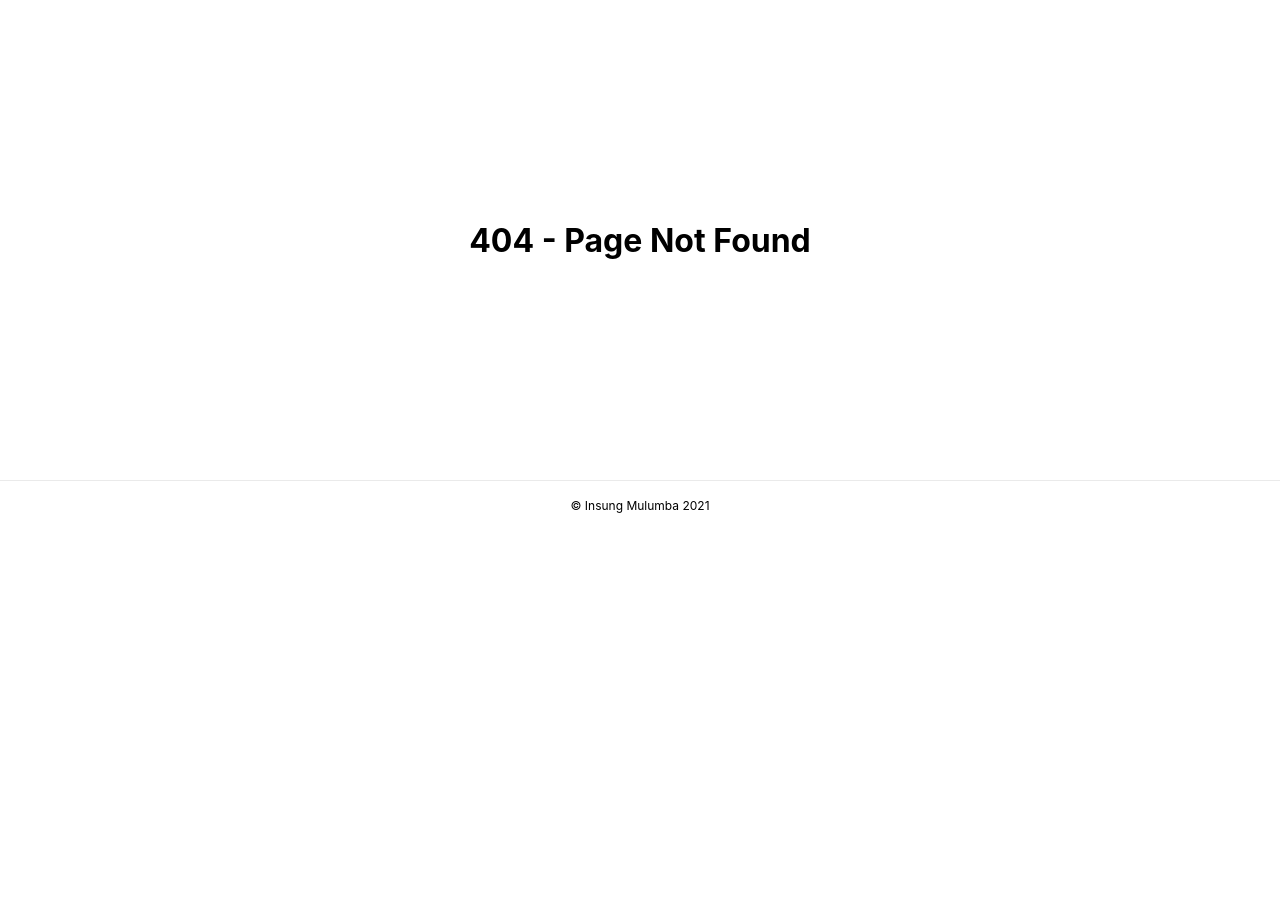
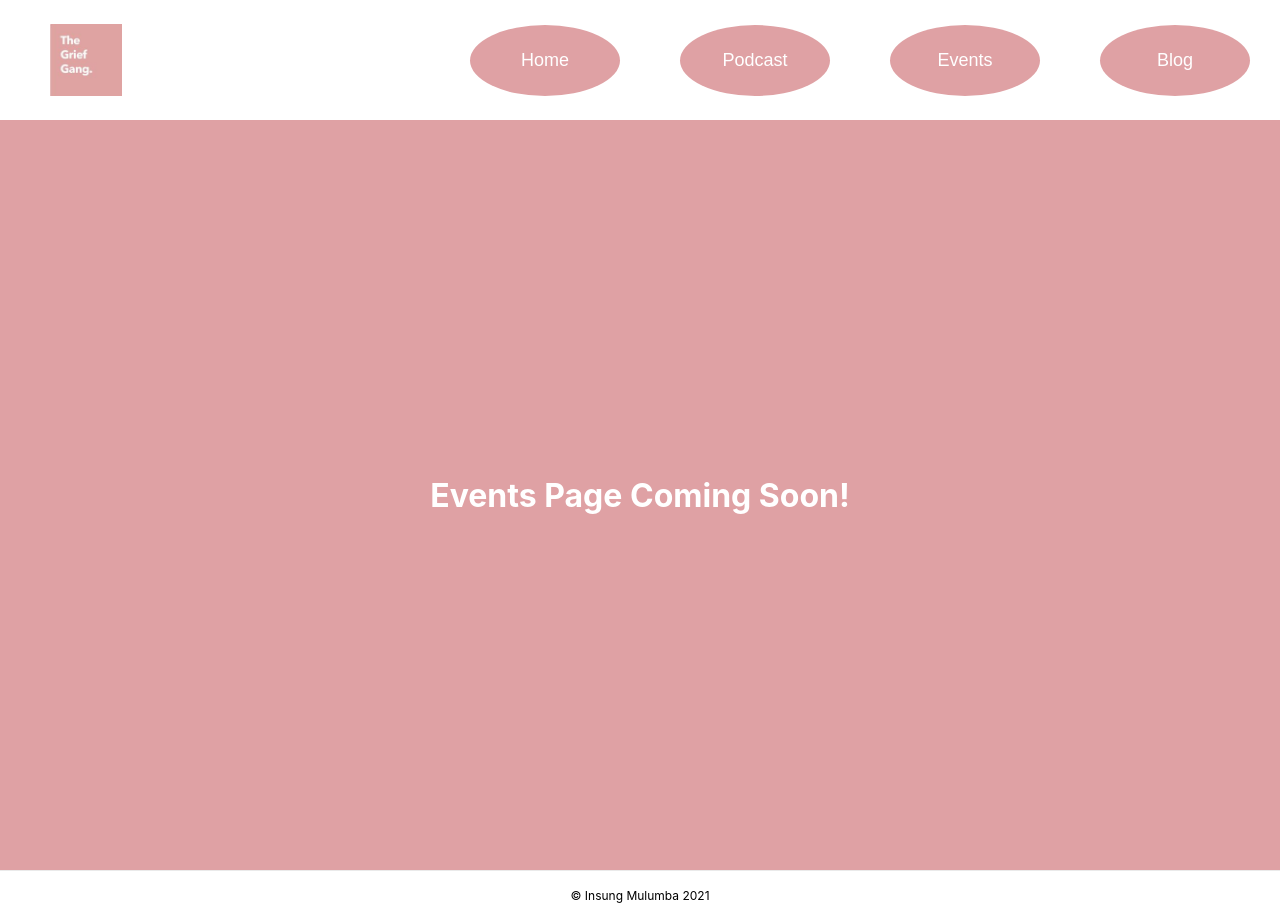
Before and after one commit to InsungMulumba/cms-grief-gang-podcast, a Next.js app: page /events in a window 1280 px wide. Before the commit this address had no page. Before the commit the page ends 800 px from the top, so only its background shows below. Built offline with nearby package versions, Linux system fonts and the light colour scheme.

Commit message:
Events page

```diff
--- a/components/Header/NavBar.tsx
+++ b/components/Header/NavBar.tsx
@@ -30,7 +30,7 @@ const NavLinksDesktop = styled.a`
   flex-direction: column;
   color: white;
   border-radius: 100%;
-  margin: auto 50px;
+  margin: auto 30px;
   padding: 25px 30px;
   width: 150px;
   font-family: " Spartan", sans-serif;
@@ -169,6 +169,7 @@ const NavBar: FC = () => {
           <NavLinksMobile href="/#home">Home </NavLinksMobile>
           {/* <NavLinksMobile href="/about">About </NavLinksMobile> */}
           <NavLinksMobile href="/podcast">Podcast </NavLinksMobile>
+          <NavLinksMobile href="/events">Events</NavLinksMobile>
           <NavLinksMobile href="/blog">Blog</NavLinksMobile>
           {/* <NavLinksMobile href="/contact">Contact</NavLinksMobile> */}
         </NavLinksContainerMobile>
@@ -189,6 +190,8 @@ const NavBar: FC = () => {
           <NavLinksDesktop href="/#home">Home </NavLinksDesktop>
 
           <NavLinksDesktop href="/podcast">Podcast </NavLinksDesktop>
+          <NavLinksDesktop href="/events">Events </NavLinksDesktop>
+
           <NavLinksDesktop href="/Blog">Blog </NavLinksDesktop>
         </NavLinksContainerDesktop>
       </NavigationBarDesktop>
--- /dev/null
+++ b/pages/events.tsx
@@ -0,0 +1,41 @@
+import React, { FC } from "react";
+import MainLayout from "../layouts/mainLayout";
+import styled from "styled-components";
+import colors from "../styles/colors";
+import PageWithLayoutType from "../types/pageWithLayout";
+import Header from "../components/Header/Header";
+import Head from "next/head";
+
+const Root = styled.div`
+    display: flex;
+    align-items: center;
+    justify-content: center;
+    width: 100%;
+    height: calc(100vh - 50px);
+    background-color: ${colors.mainPink};
+    color: white;
+`;
+
+const Blog: FC = () => {
+  return (
+    <><Head>
+      <title>The Grief Gang | Podcast</title>
+      <link rel="icon" href="/logo.ico" />
+      <link rel="preconnect" href="https://fonts.googleapis.com" />
+      <link
+        rel="preconnect"
+        href="https://fonts.gstatic.com"
+        crossOrigin="anonymous" />
+      <link
+        href="https://fonts.googleapis.com/css2?family=Spartan:wght@300;700&display=swap"
+        rel="stylesheet"
+      ></link>
+    </Head><Header isMain={true} showBulletin={false} /><Root>
+        <h1>Events Page Coming Soon!</h1>
+      </Root></>
+  );
+};
+
+(Blog as PageWithLayoutType).layout = MainLayout;
+
+export default Blog;
```
Also changed, not shown: components/Home/CoupleSlice.tsx (+5 -4 lines), pages/podcast.tsx (+20 -4 lines).
